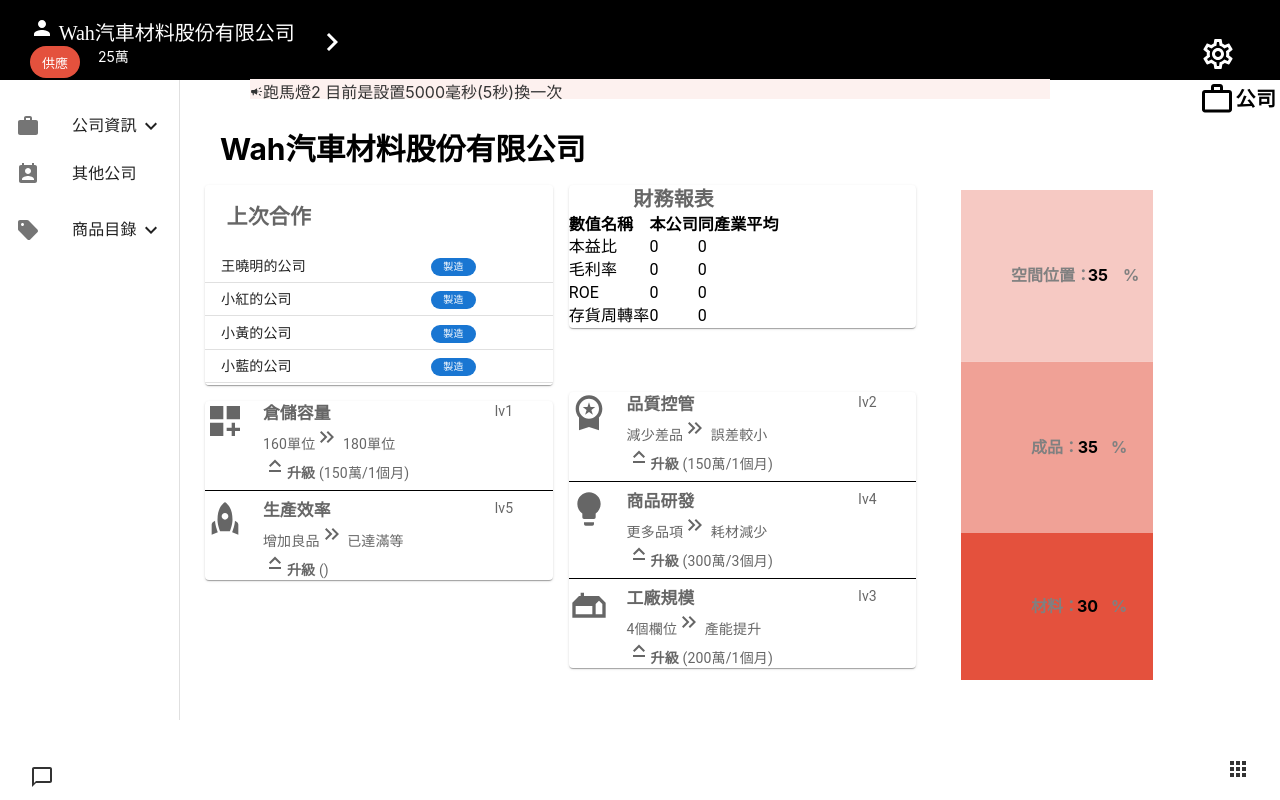
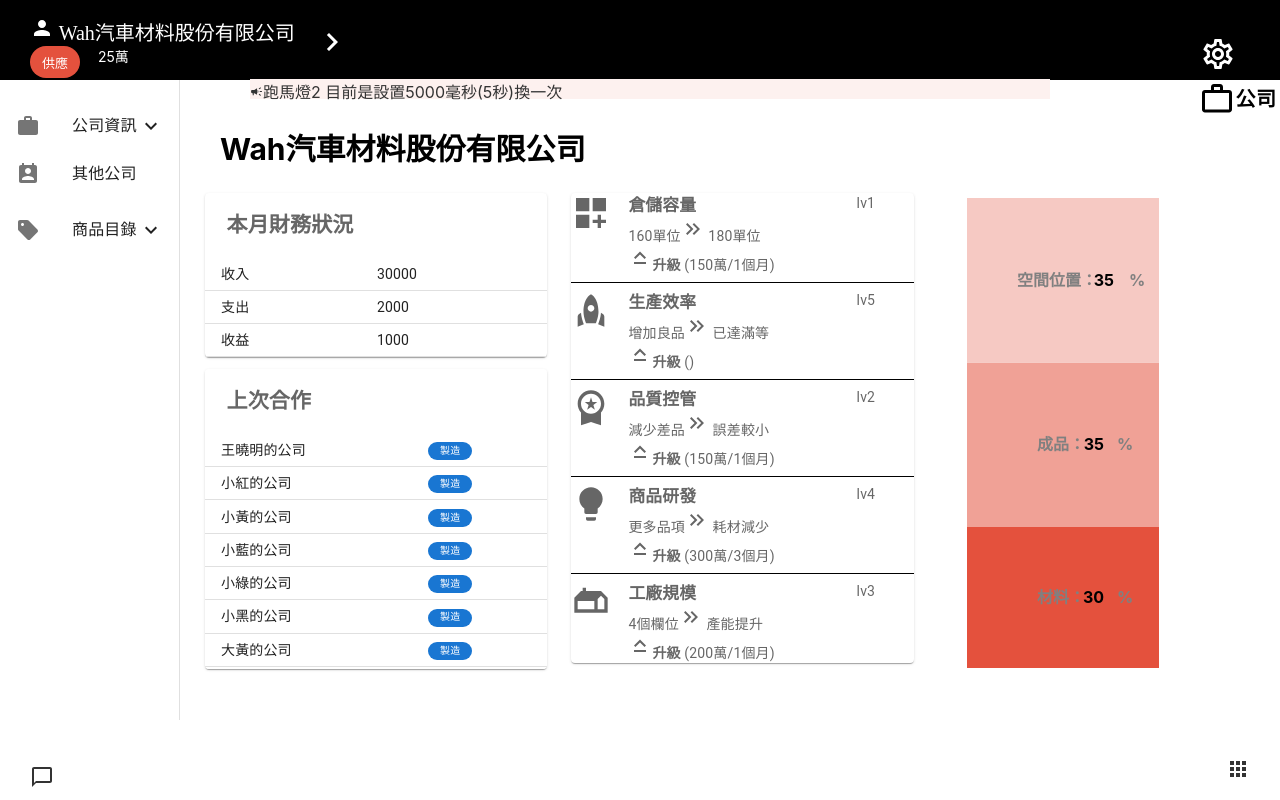
Before and after one commit to minm15/108_group4_project, a React (Create React App) app: page /Company_Info in a window 1280 px wide. Shown: the top 800 px of the page. Built offline with nearby package versions, Linux system fonts and the light colour scheme.

Commit message:
折線圖大致上完成

```diff
--- a/src/Company/Company_Info.js
+++ b/src/Company/Company_Info.js
@@ -16,14 +16,13 @@ import Paper from '@mui/material/Paper';
 import Table from '@mui/material/Table';
 import TableBody from '@mui/material/TableBody';
 import TableCell from '@mui/material/TableCell';
-import TableContainer from '@mui/material/TableContainer';
-import TableHead from '@mui/material/TableHead';
 import TableRow from '@mui/material/TableRow';
 import CompanyDrawer from './Drawer';
 import cooperateList from  './data/cooperateList'
 import {levelList,list1,list2,list3,list4,list5} from './data/serviceList.js';
 import {warehouseSpace,good,ingredient} from './data/warehouseData.js';
 import myCompany from './data/myCompany.js'
+import {income,expense,revenue} from './data/finanData'
 
 import './css/Company_Info.css';
 
@@ -32,11 +31,6 @@ import {
  ,KeyboardDoubleArrowRight} from "@mui/icons-material";
 function Company_Info() {
 
-    const renderCustomizedLabel = (props) => {
-        const { content, value,...rest } = props;
-
-        return <Label {...rest} fontSize="16" fill="#black" fontWeight="bold" textAnchor="middle">{value}</Label>;
-      };
 
     const Item = styled(Paper)(({ theme }) => ({
         backgroundColor: theme.palette.mode === 'dark' ? '#1A2027' : '#fff',
@@ -53,25 +47,105 @@ function Company_Info() {
      <CompanyDrawer/>
      <Box sx={{ flexGrow: 1 ,ml:'25px'}}>
         <div className="companyName">  &ensp;{myCompany[0].name}</div>
-      <Grid container spacing={2}>
+      <Grid container spacing={3}>
         <Grid item xs={4}>
-        <Stack spacing={2} >
-  <Item sx={{        maxHeight:'200px',  overflowY: "scroll",
-}}>
-  <Cooperate/>   {/* 上次合作 */}
+        <Stack spacing={1.5} >
+          <Item >
+            {/* 財務報表 */}
+            <FinanState/>
+          </Item>
+          <Item sx={{        maxHeight:'300px',  overflowY: "scroll",}}>
+            {/* 上次合作 */}
+            <Cooperate/>
+          </Item>
+        </Stack>
+        </Grid>
+        <Grid item xs={4}>
+          <Stack spacing={8}>
+            <Item sx={{        maxHeight:'500px', }}>
+              {/* 設施等級 */}
+              <Service/>
+            </Item>
+          </Stack>
+        </Grid>
+        <Grid item xs={4}>
+          {/* 倉庫的空間 */}
+          <Warehouse/>
+        </Grid>
+        </Grid>
+    </Box>
+    </Box>
+
+  );
+}
+export default Company_Info;
 
 
-  </Item>
-  <Item>
+const Cooperate = ({  }) => {
+  return (
+   <>
+ <h2>&emsp;上次合作</h2>
 
-  <Grid container spacing={0}>
+      <Table size="small">
+
+          <TableBody>
+            {cooperateList.map((row, index) => (
+              <TableRow >
+                <TableCell >{row.name}</TableCell>
+                <TableCell >
+
+                <Chip label={row.company_type} sx={{ bgcolor: "#1976D2", color: "white",fontSize:10,height:'18px' }} />
+                </TableCell>
+
+              </TableRow>
+            ))}
+          </TableBody>
+        </Table>
+   </>
+
+  );
+};
+
+const FinanState= ({  }) => {
+  return (
+    <>
+ <h2>&emsp;本月財務狀況</h2>
+
+      <Table size="small">
+
+          <TableBody>
+              <TableRow >
+                <TableCell >收入</TableCell>
+                <TableCell >{income[income.length-1].amount}</TableCell>
+              </TableRow>
+              <TableRow >
+                <TableCell >支出</TableCell>
+                <TableCell >{expense[expense.length-1].amount}</TableCell>
+              </TableRow>
+              <TableRow >
+                <TableCell >收益</TableCell>
+                <TableCell >{revenue[revenue.length-1].amount}</TableCell>
+              </TableRow>
+          </TableBody>
+        </Table>
+   </>
+
+
+  );
+};
+
+const Service= ({  }) => {
+  return (
+    <>
+<Grid container spacing={0}>
         <Grid item xs={2}>
         <DashboardCustomize style={{fontSize:"40px"}}/><br/>
         </Grid>
         <Grid item xs={8}>
             <big><b>倉儲容量</b></big>  <br/>
            {list1[levelList[0]-1].effect}<KeyboardDoubleArrowRight />     {list1[levelList[0]].effect}<br/>
-            <b>   <KeyboardCapslock/>升級 </b>            ({list1[levelList[0]].cost})
+            <b>   <KeyboardCapslock/>升級 </b>
+            ({list1[levelList[0]].cost})
         </Grid>
         <Grid item xs={2}>
             lv{levelList[0]}
@@ -91,18 +165,9 @@ function Company_Info() {
         lv{levelList[1]}
         </Grid>
  </Grid>
-  </Item>
-</Stack>
-        </Grid>
-        <Grid item xs={4}>
-        <Stack spacing={8}>
-  <Item>
-  <FinanState/>  {/* 財務報表 */}
+ <hr style={{width:"100%"}}></hr>
 
-  </Item>
-  <Item>
-
-  <Grid container spacing={0}>
+ <Grid container spacing={0}>
         <Grid item xs={2}>
         <WorkspacePremium style={{fontSize:"40px"}}/><br/>
 
@@ -149,12 +214,22 @@ function Company_Info() {
             </Grid>
             </Grid>
 
-  </Item>
-</Stack>
-        </Grid>
-        <Grid item xs={4}>
-          {/* 倉庫的空間 */}
-        <BarChart width={250} height={500} data={warehouseSpace}   stackOffset="expand">
+   </>
+
+
+  );
+};
+
+const Warehouse= ({  }) => {
+  const renderCustomizedLabel = (props) => {
+    const { content, value,...rest } = props;
+
+    return <Label {...rest} fontSize="16" fill="#black" fontWeight="bold" textAnchor="middle">{value}</Label>;
+  };
+
+  return (
+    <>
+<BarChart width={250} height={480} data={warehouseSpace}   stackOffset="expand">
 
     <Bar dataKey="ingredient" fill="#E4513D" stackId="a"  >
     <LabelList position="insideLeft" fontWeight="bold" offset={70} >材料：&emsp;&emsp;%</LabelList>
@@ -192,82 +267,9 @@ function Company_Info() {
           ></LabelList>
 
         </Bar>
-    </BarChart>        </Grid>
-        </Grid>
-    </Box>
-    </Box>
+    </BarChart>
+   </>
 
-  );
-}
-export default Company_Info;
-
-
-const Cooperate = ({  }) => {
-  return (
-   <>
- <h2>&emsp;上次合作</h2>
-
-      <Table size="small">
-
-          <TableBody>
-            {cooperateList.map((row, index) => (
-              <TableRow >
-                <TableCell >{row.name}</TableCell>
-                <TableCell >
-
-                <Chip label={row.company_type} sx={{ bgcolor: "#1976D2", color: "white",fontSize:10,height:'18px' }} />
-                </TableCell>
-
-              </TableRow>
-            ))}
-          </TableBody>
-        </Table>
-   </>
 
   );
 };
-
-const FinanState= ({  }) => {
-  return (
-   <>
-  <table cellspacing="0" cellpadding="0" >
-        <caption> 財務報表 </caption>
-
-<tbody>
-<tr>
-<td valign="top" ><b>數值名稱</b></td>
-<td valign="top" > <b>本公司</b></td>
-<td valign="top" > <b>同產業平均</b></td>
-</tr>
-
-<tr>
-<td valign="top" >本益比</td>
-<td valign="top" > 0</td>
-<td valign="top" >0 </td>
-</tr>
-
-<tr>
-<td valign="top" >毛利率</td>
-<td valign="top" > 0</td>
-<td valign="top" >0 </td>
-</tr>
-
-<tr>
-<td valign="top" >ROE</td>
-<td valign="top" > 0</td>
-<td valign="top" >0 </td>
-</tr>
-
-<tr>
-<td valign="top" >存貨周轉率</td>
-<td valign="top" > 0</td>
-<td valign="top" >0 </td>
-</tr>
-
-</tbody>
-</table>
-
-   </>
-
-  );
-};
--- a/src/Company/FinanInfo.js
+++ b/src/Company/FinanInfo.js
@@ -1,7 +1,10 @@
 import * as React from 'react';
 import Box from '@mui/material/Box';
 import  Grid from '@mui/material/Grid';
-
+import Typography from '@mui/material/Typography';
+import Paper from '@mui/material/Paper';
+import Stack from '@mui/material/Stack';
+import { styled } from '@mui/material/styles';
 
 import Table from '@mui/material/Table';
 import TableBody from '@mui/material/TableBody';
@@ -10,12 +13,36 @@ import TableContainer from '@mui/material/TableContainer';
 import TableHead from '@mui/material/TableHead';
 import TableRow from '@mui/material/TableRow';
 import CompanyDrawer from './Drawer';
+import {income,expense,revenue} from './data/finanData'
+import {
 
+  LineChart,
+
+  ResponsiveContainer,
+
+  Legend, Tooltip,
+
+  Line,
+
+  XAxis,
+
+  YAxis,
+
+  CartesianGrid,
+  CartesianAxis
+
+
+} from 'recharts';
 
 import './css/FinanInfo.css'
 function Company_FinanInfo() {
-
-
+  const Item = styled(Paper)(({ theme }) => ({
+    backgroundColor: theme.palette.mode === 'dark' ? '#1A2027' : '#fff',
+    ...theme.typography.body2,
+    padding: theme.spacing(1),
+    textAlign: 'center',
+    color: theme.palette.text.secondary,
+  }));
 
     return (
     <Box sx={{ display: 'flex', my:'25px',}}>
@@ -23,166 +50,93 @@ function Company_FinanInfo() {
      <CompanyDrawer/>
 
      <Box sx={{ flexGrow: 1 ,ml:'25px'}}>
-      <Grid container spacing={2}>
-        <Grid item xs={4}>
-        <table  cellspacing="0" cellpadding="0">
-            <caption> 簡易資產負債表</caption>
-<tbody>
-<tr>
-<td valign="top" >資產</td>
-<td valign="top" >現金 </td>
-<td valign="top" > 2500</td>
-</tr>
-<tr>
-<td valign="top" ></td>
+     <Stack spacing={2}>
+  <Item>
+     <Grid container spacing={1}>
+      <Grid item xs={1.5}>
+        <Typography variant="h5" ><b>收入</b></Typography>
+       <br/>
+      單位(百萬元)</Grid>
+     <Grid item xs={10}>
 
-<td valign="top" > 應收帳款</td>
-<td valign="top" > 2500</td>
-</tr>
-<tr>
-<td valign="top" ></td>
+{/* aspect:長寬比 */}
+<ResponsiveContainer     height={160} >
 
-<td valign="top" > 廠房設備</td>
-<td valign="top" > 2500</td>
-</tr>
-<tr>
-<td valign="top" ></td>
+<LineChart data={income} margin={{ top: 5, right: 20, bottom: 5, left: 0 }}>
 
-<td valign="top" >其他 </td>
-<td valign="top" > 2500 </td>
-</tr>
-<hr style={{width:"500%"}}></hr>
-<tr>
-<td valign="top" >負債</td>
-<td valign="top" >應負帳款 </td>
-<td valign="top" > 2500</td>
-</tr>
+    <CartesianGrid/>
+<CartesianAxis ></CartesianAxis>
+    <XAxis dataKey="month" interval={0} tick={{ fontSize: 15 }}
+    //  tickFormatter={formatXAxis}
+    />
+    <YAxis  tick={{ fontSize: 15 }}></YAxis>
+    <Tooltip />
+    <Line dataKey="amount"  stroke="black" activeDot={{ r: 8 }} />
+</LineChart>
+</ResponsiveContainer>
+</Grid>
+</Grid>
+</Item>
+<Item>
+<Grid container spacing={1}>
+      <Grid item xs={1.5}>
+        <Typography variant="h5" ><b>支出</b></Typography>
+       <br/>
+      單位(百萬元)</Grid>
+     <Grid item xs={10}>
 
-<tr>
-<td valign="top" ></td>
-<td valign="top" >其他 </td>
-<td valign="top" > 2500</td>
-</tr>
-<hr style={{width:"500%"}}></hr>
+{/* aspect:長寬比 */}
+<ResponsiveContainer     height={160} >
 
-<tr>
-<td rowspan="2" valign="top" ><p>權益</p></td>
-<td valign="top" > 普通股股本 </td>
-<td valign="top" > 2500</td>
-</tr>
+<LineChart data={expense} margin={{ top: 5, right: 20, bottom: 5, left: 0 }}>
 
-<tr>
-<td valign="top" > 保留盈餘</td>
-<td valign="top" > </td>
-</tr>
-<hr style={{width:"500%"}}></hr>
+    <CartesianGrid/>
+<CartesianAxis ></CartesianAxis>
+    <XAxis dataKey="month" interval={0} tick={{ fontSize: 15 }}
+    //  tickFormatter={formatXAxis}
+    />
+    <YAxis  tick={{ fontSize: 15 }}></YAxis>
+    <Tooltip />
+    <Line dataKey="amount"  stroke="black" activeDot={{ r: 8 }} />
+</LineChart>
+</ResponsiveContainer>
+</Grid>
+</Grid>
+</Item>
+<Item>
+<Grid container spacing={1}>
+      <Grid item xs={1.5}>
+        <Typography variant="h5" ><b>利潤</b></Typography>
+       <br/>
+      單位(百萬元)</Grid>
+     <Grid item xs={10}>
 
-</tbody>
-</table>
+{/* aspect:長寬比 */}
+<ResponsiveContainer     height={160} >
+
+<LineChart data={revenue} margin={{ top: 5, right: 20, bottom: 5, left: 0 }}>
+
+    <CartesianGrid/>
+<CartesianAxis ></CartesianAxis>
+    <XAxis dataKey="month" interval={0} tick={{ fontSize: 15 }}
+    //  tickFormatter={formatXAxis}
+    />
+    <YAxis  tick={{ fontSize: 15 }}></YAxis>
+    <Tooltip />
+    <Line dataKey="amount"  stroke="black" activeDot={{ r: 8 }} />
+</LineChart>
+</ResponsiveContainer>
 </Grid>
-<Grid item xs={4}>
-        <table cellspacing="0" cellpadding="0" >
-        <caption> 收入相關 </caption>
-
-<tbody>
-<tr>
-<td valign="top" >營業成本</td>
-<td valign="top" > 500</td>
-<td valign="top" > </td>
-</tr>
-
-<tr>
-<td valign="top" >營業費用</td>
-<td valign="top" > 250</td>
-<td valign="top" > </td>
-</tr>
-
-<tr>
-<td valign="top" >業外損益</td>
-<td valign="top" > 40</td>
-<td valign="top" > </td>
-</tr>
-
-<tr>
-<td  valign="top" >稅前淨利</td>
-<td valign="top" >210 </td>
-<td valign="top" > </td>
-</tr>
-
-<tr>
-<td  valign="top" ></td>
-<td valign="top" > 稅</td>
-<td valign="top" > 30</td>
-</tr>
-
-<tr>
-<td  valign="top" ></td>
-
-<td valign="top" > 稅後淨利</td>
-<td valign="top" >180 </td>
-</tr>
-<hr style={{width:"300%"}}></hr>
-
-<tr>
-<td valign="top" >每股盈餘</td>
-<td valign="top" > 50</td>
-<td valign="top" > </td>
-</tr>
-
-</tbody>
-</table>
-
-
-    </Grid>
-        <Grid item xs={4}>
-
-        <table cellspacing="0" cellpadding="0" >
-        <caption> 其他比較比率 </caption>
-
-<tbody>
-<tr>
-<td valign="top" ><b>數值名稱</b></td>
-<td valign="top" > <b>本公司</b></td>
-<td valign="top" > <b>同產業平均</b></td>
-</tr>
-<hr style={{width:"300%"}}></hr>
-
-<tr>
-<td valign="top" >本益比</td>
-<td valign="top" > 0</td>
-<td valign="top" >0 </td>
-</tr>
-<hr style={{width:"300%"}}></hr>
-
-<tr>
-<td valign="top" >毛利率</td>
-<td valign="top" > 0</td>
-<td valign="top" >0 </td>
-</tr>
-<hr style={{width:"300%"}}></hr>
-
-<tr>
-<td valign="top" >ROE</td>
-<td valign="top" > 0</td>
-<td valign="top" >0 </td>
-</tr>
-<hr style={{width:"300%"}}></hr>
-
-<tr>
-<td valign="top" >存貨周轉率</td>
-<td valign="top" > 0</td>
-<td valign="top" >0 </td>
-</tr>
-<hr style={{width:"300%"}}></hr>
-
-</tbody>
-</table>
-        </Grid>
-
-      </Grid>
+</Grid>
+</Item>
+</Stack>
     </Box>
     </Box>
 
   );
 }
 export default Company_FinanInfo;
+
+function formatXAxis(value) {
+  return value.substr(3,)
+}
--- a/src/Company/Service_Modal.jsx
+++ b/src/Company/Service_Modal.jsx
@@ -36,7 +36,7 @@ const level=parseInt(nowLevel);
   return (
     <div>
       <Button onClick={handleOpen} sx={{
-}}><KeyboardCapslock/><small>升級</small></Button>
+}}><KeyboardCapslock/>升級</Button>
        <Dialog
         open={open}
         onClose={handleClose}
--- a/src/Company/data/cooperateList.js
+++ b/src/Company/data/cooperateList.js
@@ -24,5 +24,13 @@ const cooperateList=    [
     name: '小黑的公司',
     company_type: '製造'
         },
+        {
+    name: '大黃的公司',
+    company_type: '製造'
+    },
+    {
+    name: '大黑的公司',
+    company_type: '製造'
+        },
 ]
 export default cooperateList;
--- /dev/null
+++ b/src/Company/data/finanData.js
@@ -0,0 +1,74 @@
+export const income=[
+{month:"21/09",
+amount:20000},
+{month:"21/10",
+amount:30000},
+{month:"21/11",
+amount:35000},
+{month:"21/12",
+amount:30000},
+{month:"22/01",
+amount:15000},
+{month:"22/02",
+amount:20000},
+{month:"22/03",
+amount:13000},
+{month:"22/04",
+amount:18000},
+{month:"22/05",
+amount:20000},
+{month:"22/06",
+amount:30000},
+{month:"22/07",
+amount:35000},
+{month:"22/08",
+amount:30000},
+// {month:"22/09",
+// amount:20000},
+// {month:"22/10",
+// amount:30000},
+// {month:"22/11",
+// amount:35000},
+// {month:"22/12",
+// amount:30000},
+
+];
+
+export const expense=[
+    {month:"22/01",
+    amount:10000},
+    {month:"22/02",
+    amount:12000},
+    {month:"22/03",
+    amount:800},
+    {month:"22/04",
+    amount:1100},
+    {month:"22/05",
+    amount:2200},
+    {month:"22/06",
+    amount:2800},
+    {month:"22/07",
+    amount:3000},
+    {month:"22/08",
+    amount:2000},
+    ];
+
+    export const revenue=[
+        {month:"22/01",
+        amount:1500},
+        {month:"22/02",
+        amount:1000},
+        {month:"22/03",
+        amount:300},
+        {month:"22/04",
+        amount:1200},
+        {month:"22/05",
+        amount:500},
+        {month:"22/06",
+        amount:1800},
+        {month:"22/07",
+        amount:2000},
+        {month:"22/08",
+        amount:1000},
+        ];
+export default  {income,expense,revenue};
```
Also changed, not shown: 1 other file (tests, documents, lock files or other folders).
